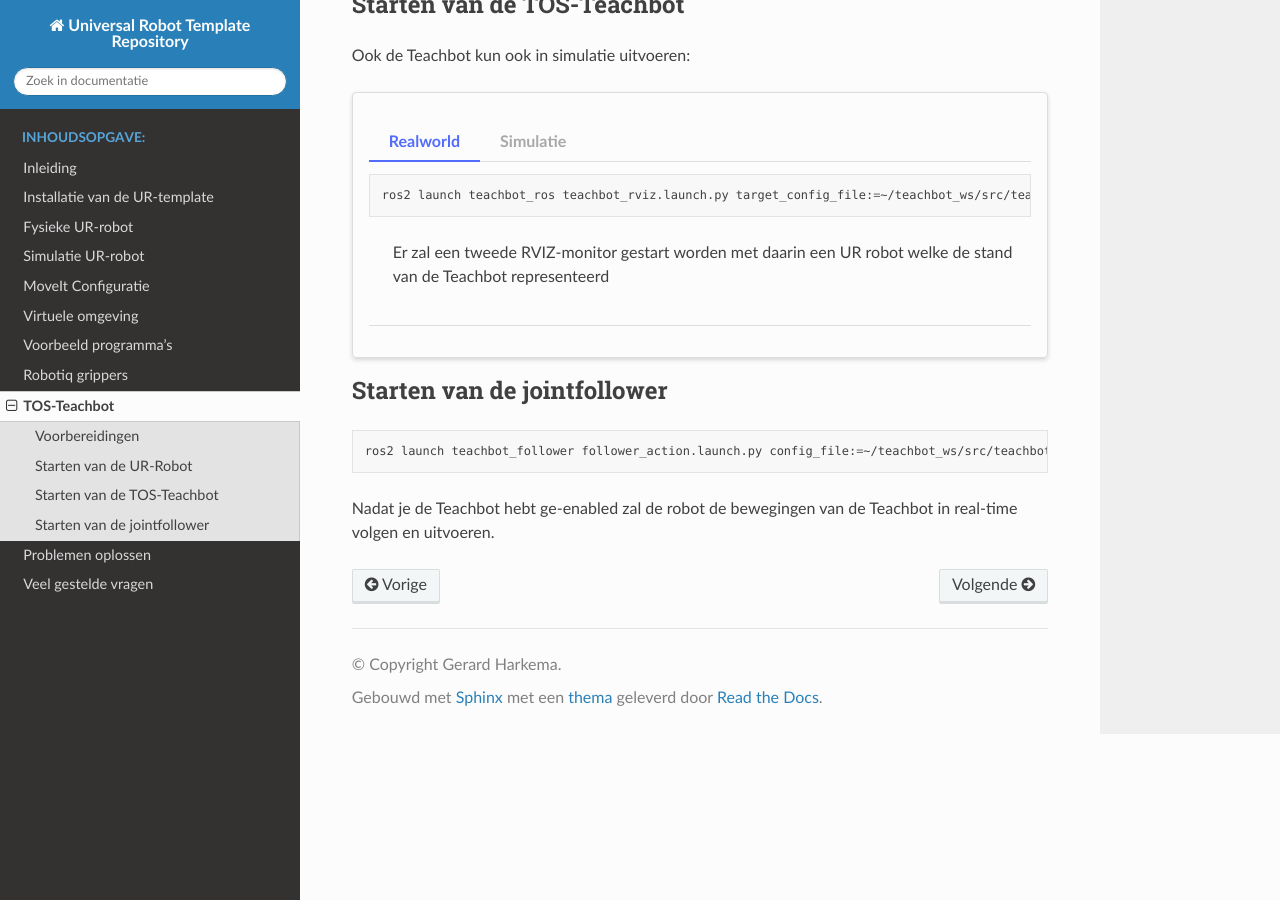
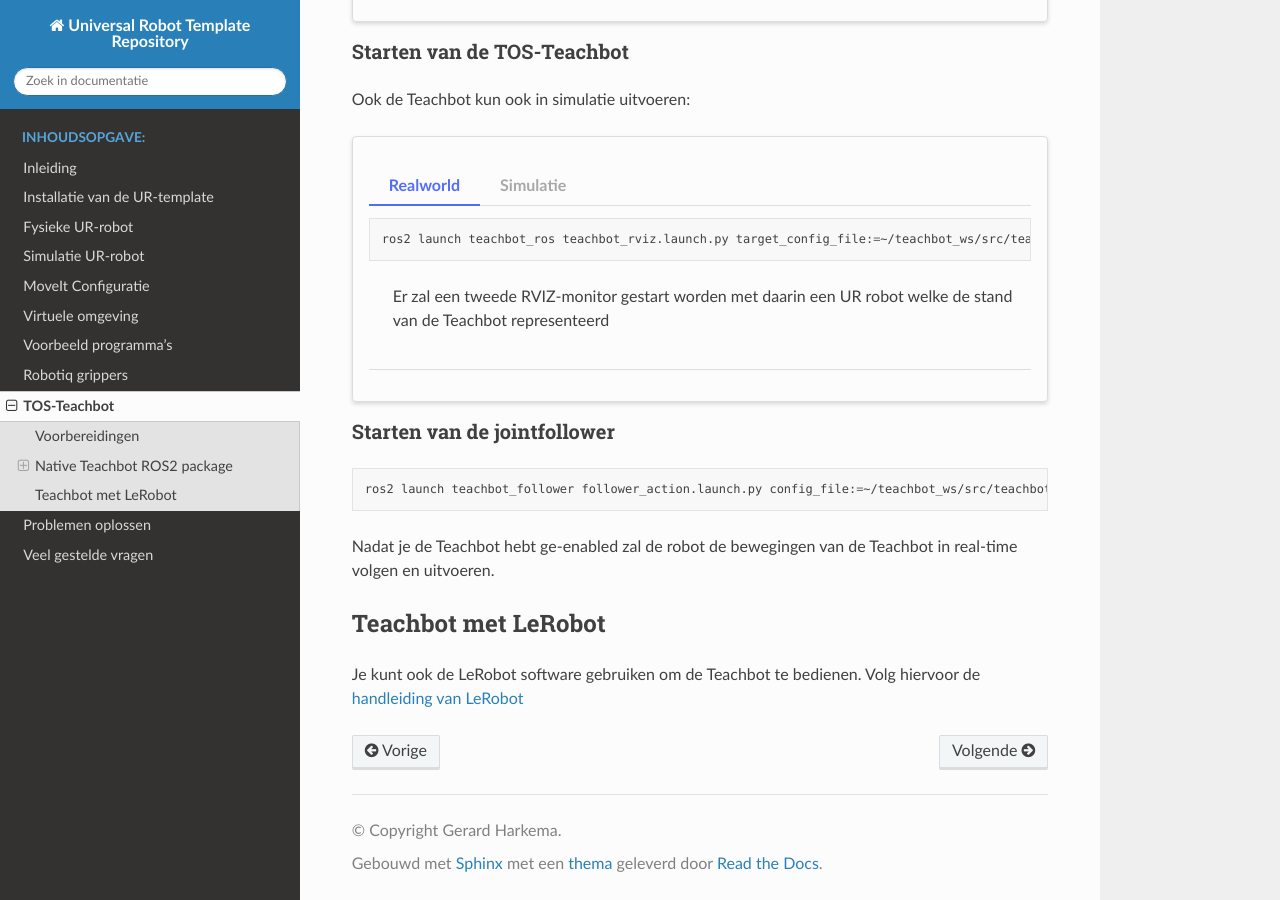
Before and after one commit to Christophe454/Eye_in_hand_Periode2.4_C2, a Sphinx documentation site: the page built from documentation/documentation/teachbot.md, in a window 1280 px wide and 900 px high, scrolled down 1660 px. Built offline with Sphinx 7.4.7 and the Read the Docs theme 3.1.0, drawn with Linux system fonts in a browser that asks for light colours; some of the changed text lies outside the part shown.

Commit message:
20260410

````diff
--- a/documentation/documentation/teachbot.md
+++ b/documentation/documentation/teachbot.md
@@ -10,7 +10,8 @@ Met de TOS-Teachbot kun je met een teleoperatie de joints van de UR robot bewege
 ## Voorbereidingen
 Instaleer de Techbot software vogends de [handleiding van Teachbot](https://avansmechatronica.github.io/teachbot/)
 
-## Starten van de UR-Robot
+## Native Teachbot ROS2 package
+### Starten van de UR-Robot
 
 Je kunt de teleoperatie op de robot zowel in simulatie als met een fysieke(Realworld) UR robot uitvoeren
 
@@ -48,7 +49,7 @@ Er wordt de Gazebo simulatie omgeving voor een UR5 robot geopend en een RVIZ mon
 
 :::::
 
-## Starten van de TOS-Teachbot
+### Starten van de TOS-Teachbot
 Ook de Teachbot kun ook in simulatie uitvoeren:
 :::::{card}
 
@@ -76,8 +77,11 @@ ros2 launch teachbot_ros sim_teachbot_rviz.launch.py target_config_file:=~/teach
 
 :::::
 
-## Starten van de jointfollower
+### Starten van de jointfollower
 ```bash
 ros2 launch teachbot_follower follower_action.launch.py config_file:=~/teachbot_ws/src/teachbot_ros/teachbot_follower/config/ur.yaml
 ```
 Nadat je de Teachbot hebt ge-enabled zal de robot de bewegingen van de Teachbot in real-time volgen en uitvoeren.
+
+## Teachbot met LeRobot
+Je kunt ook de LeRobot software gebruiken om de Teachbot te bedienen. Volg hiervoor de [handleiding van LeRobot](https://github.com/AvansMechatronica/my_lerobot_ros)
````
